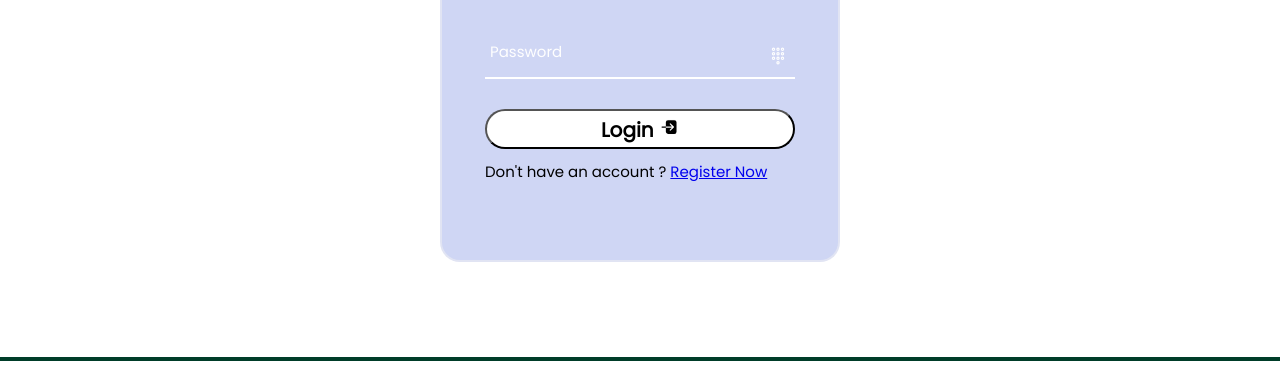
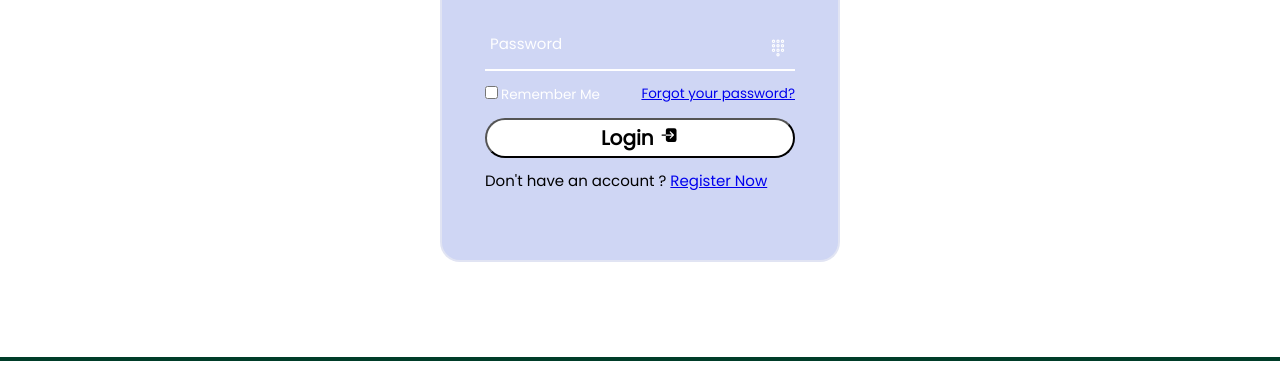
Before and after one commit to DUNGJR/LDSHOP, a website with bundled scripts: page login.html in a window 1280 px wide. Shown: the part 403-777 px from the top of the page. Built offline with nearby package versions, Linux system fonts and the light colour scheme.

Commit message:
fix checkbox

```diff
--- a/login.html
+++ b/login.html
@@ -155,6 +155,10 @@
                 <input type="password" class="form-input" placeholder=" "id="login_password" name="login_password">
                 <label for="" class="form-label" >Password</label>
             </div>
+            <div class="remember-checkbox">
+                <label for=""><input type="checkbox">Remember Me</label>
+                <a href="#">Forgot your password?</a>
+            </div>
             <div class="button-login">
 
                 <button id="login-btn">
```
Also changed, not shown: register.html (+1 -4 lines).
